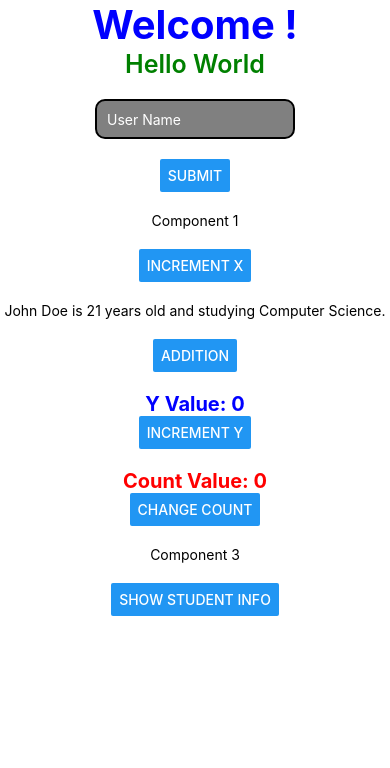
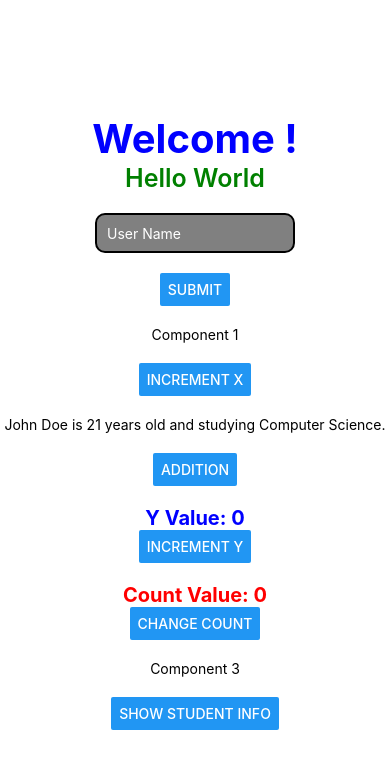
Before and after one commit to Nadil-Dulran/MobileTestApp, a React Native app: screen / in a window 390 px wide. Shown: the top 768 px of the page. Built offline with nearby package versions, Linux system fonts and the light colour scheme.

Commit message:
Update home page layout

```diff
--- a/App.tsx
+++ b/App.tsx
@@ -125,7 +125,7 @@ function App() {
 
 
   return (
-      <View style={{ alignItems: 'center'}}>
+      <View style={{ alignItems: 'center', backgroundColor: 'white', flex: 1, justifyContent: 'center' }}>
         <CustomLable>Welcome !</CustomLable>
         <CustomText fsize={25} a={'Hello'} b={'World'}/>
         <TextInput style={{ height: 40, borderColor: 'black', color: 'blue', borderWidth: 2, width: 200, marginTop: 20, marginBottom: 20, borderRadius: 10, backgroundColor: 'gray', paddingLeft: 10 }}
```
